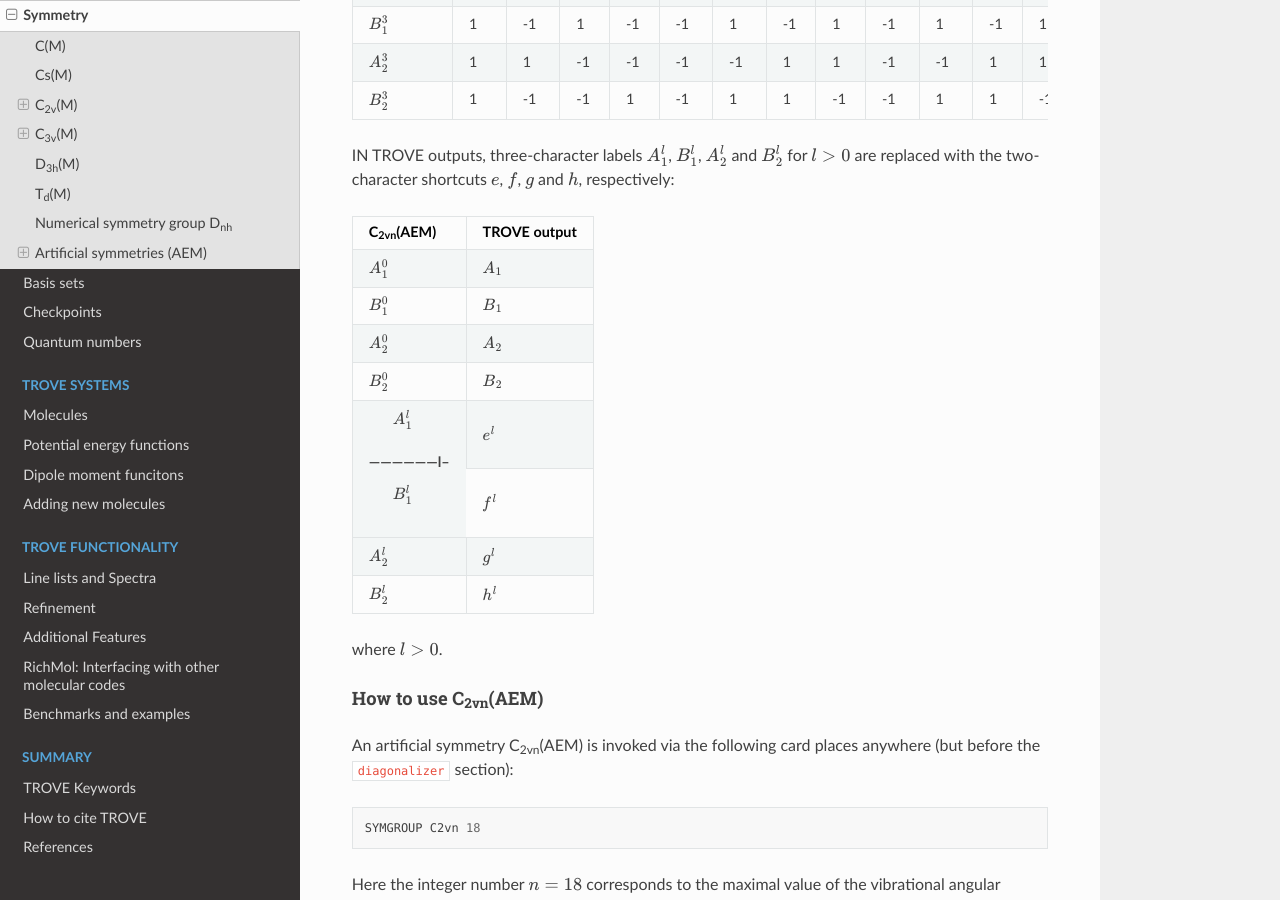
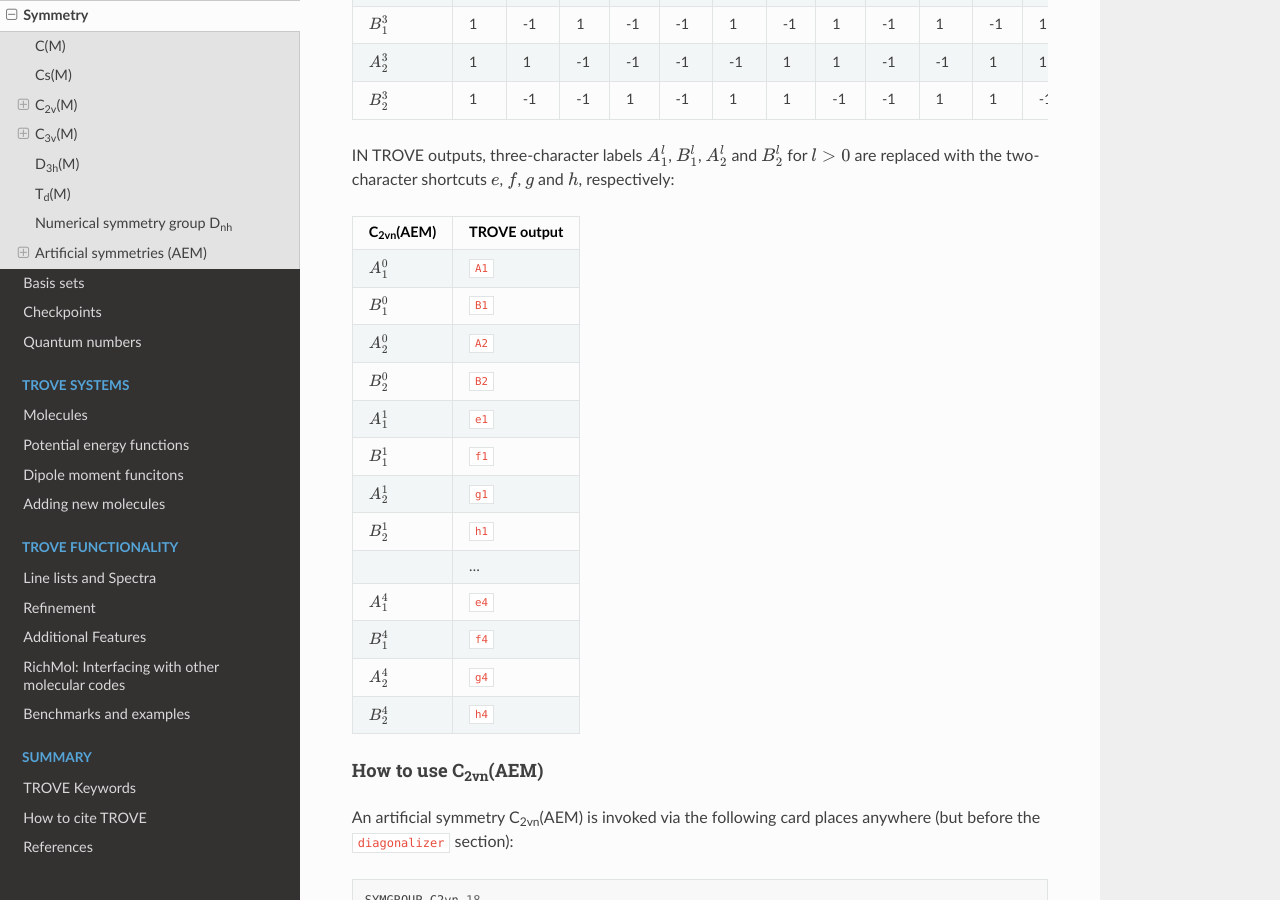
Before and after one commit to Trovemaster/TROVE, a Sphinx documentation site: the page built from docs/source/symmetry.rst, in a window 1280 px wide and 900 px high, scrolled down 7168 px. Built offline with Sphinx 7.4.7 and the Read the Docs theme 2.0.0, drawn with Linux system fonts in a browser that asks for light colours; formulas are drawn with MathJax 3.

```diff
--- a/docs/source/molecules.rst
+++ b/docs/source/molecules.rst
@@ -391,6 +391,8 @@ Coordinates: curvilinear (``local``).
 
     .. figure:: img/XYZ-R2-Z-R1-RHO.jpg
        :alt: XYZ  structure
+       :width: 100 px
+       :align: center
 
        The  embedding with the ``R1-Z-R2-RHO`` coordinates/frame type: :math:`r_1`, :math:`r_2`, and :math:`\rho`.
 
--- a/docs/source/symmetry.rst
+++ b/docs/source/symmetry.rst
@@ -419,25 +419,34 @@ IN TROVE outputs, three-character labels :math:`A_1^l`, :math:`B_1^l`, :math:`A_
 +---------------------+-------------+
 |C\ :sub:`2vn`\ (AEM) | TROVE output|
 +=====================+=============+
-|       :math:`A_1^0` | :math:`A_1` |
+|       :math:`A_1^0` | ``A1``      |
 +---------------------+-------------+
-|       :math:`B_1^0` | :math:`B_1` |
+|       :math:`B_1^0` | ``B1``      |
 +---------------------+-------------+
-|       :math:`A_2^0` | :math:`A_2` |
+|       :math:`A_2^0` | ``A2``      |
 +---------------------+-------------+
-|       :math:`B_2^0` | :math:`B_2` |
+|       :math:`B_2^0` | ``B2``      |
 +---------------------+-------------+
-|       :math:`A_1^l` | :math:`e^l` |
-+------------------l--+-------------+
-|       :math:`B_1^l` | :math:`f^l` |
+|       :math:`A_1^1` | ``e1``      |
 +---------------------+-------------+
-|       :math:`A_2^l` | :math:`g^l` |
+|       :math:`B_1^1` | ``f1``      |
 +---------------------+-------------+
-|       :math:`B_2^l` | :math:`h^l` |
+|       :math:`A_2^1` | ``g1``      |
++---------------------+-------------+
+|       :math:`B_2^1` | ``h1``      |
++---------------------+-------------+
+|     ......          |  ...        |
++---------------------+-------------+
+|       :math:`A_1^4` | ``e4``      |
++---------------------+-------------+
+|       :math:`B_1^4` | ``f4``      |
++---------------------+-------------+
+|       :math:`A_2^4` | ``g4``      |
++---------------------+-------------+
+|       :math:`B_2^4` | ``h4``      |
 +---------------------+-------------+
 
 
-where :math:`l>0`.
 
 
 
```
Also changed, not shown: docs/source/frames.rst (+8 -3 lines).
